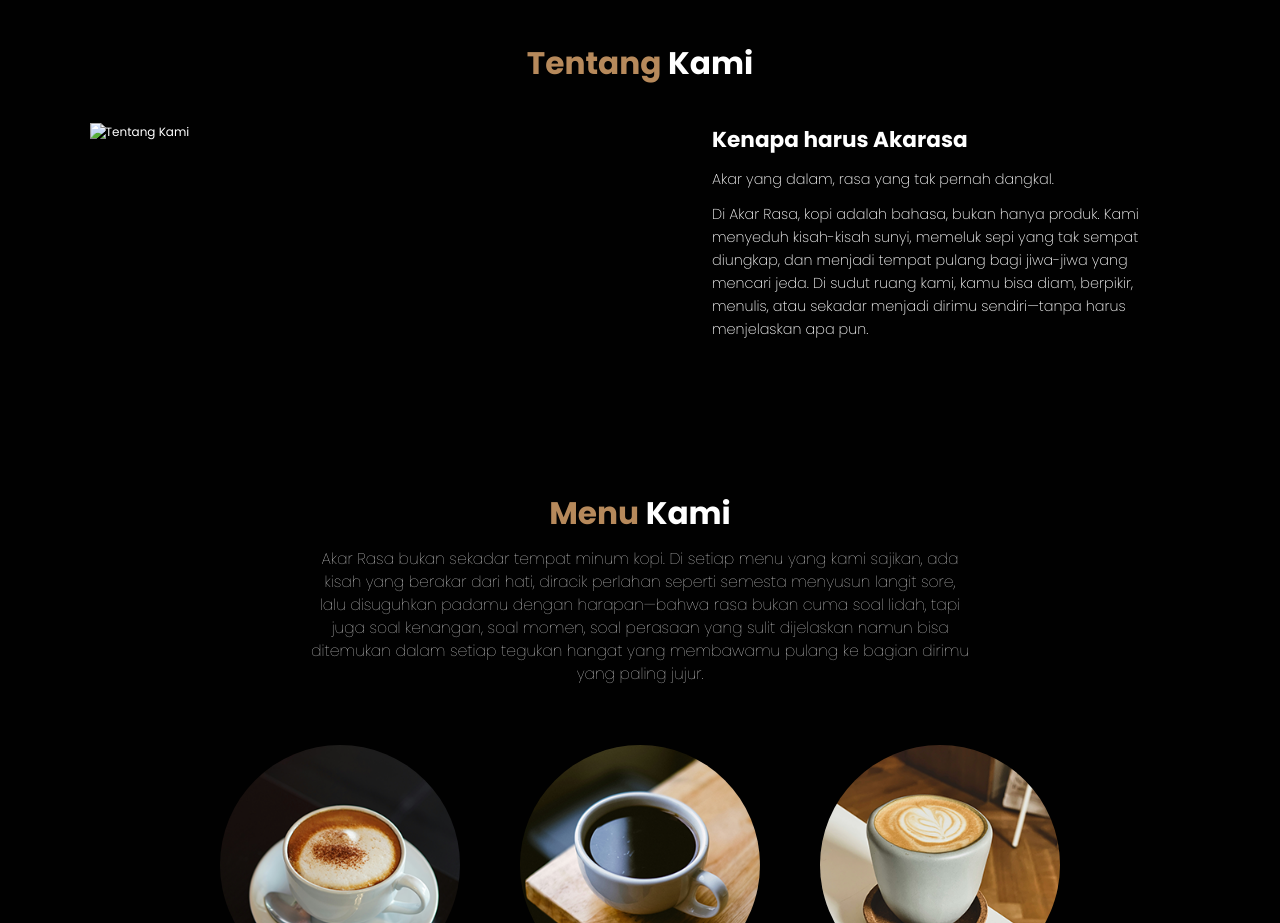
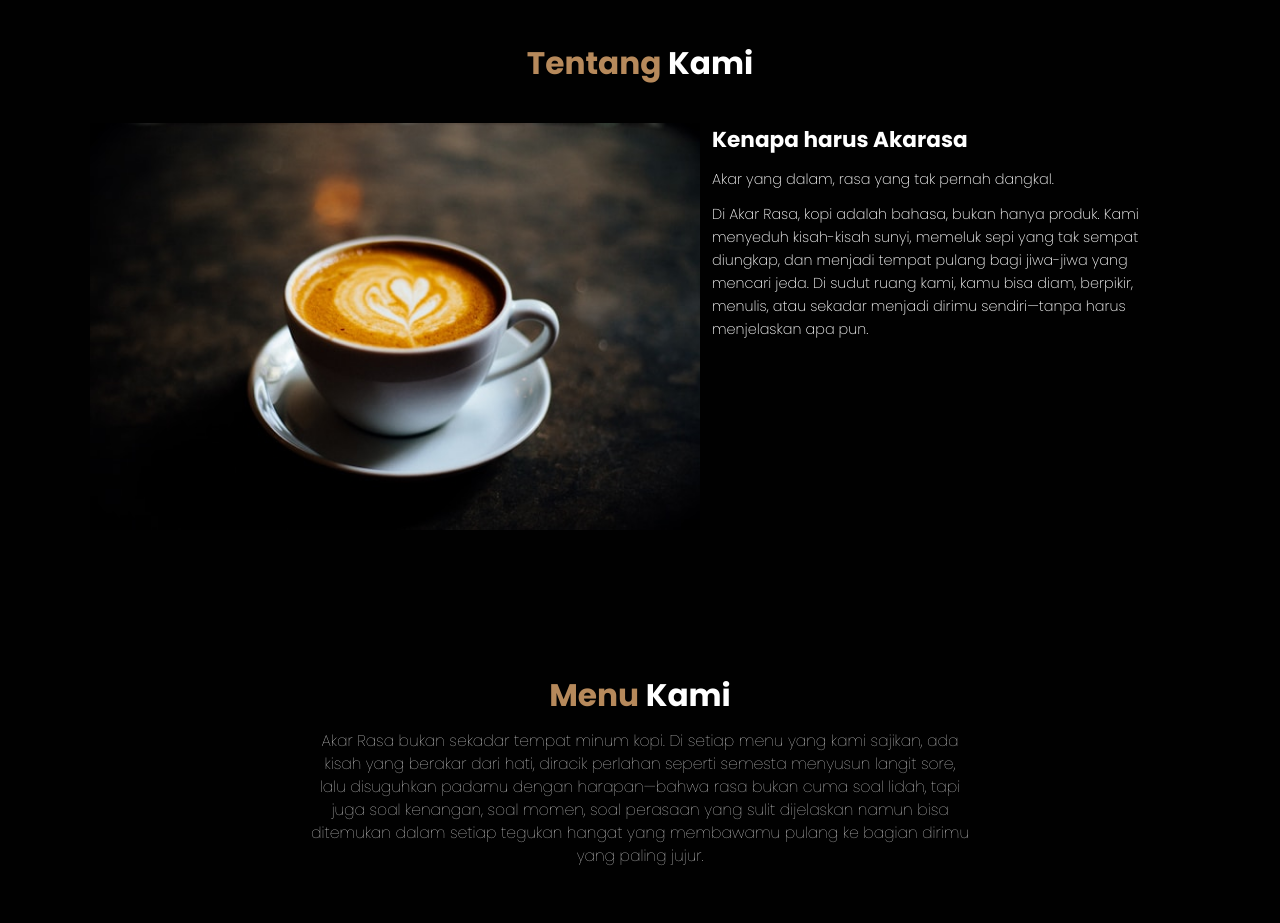
Before and after one commit to GedeNanda/akarasa-coffe-shop, a plain HTML site: page index.html in a window 1280 px wide. Shown: the part 880-1803 px from the top of the page. Drawn offline with nearby package versions, Linux system fonts and the light colour scheme.

Commit message:
Update index.html
change folder img

```diff
--- a/index.html
+++ b/index.html
@@ -58,7 +58,7 @@
 
       <div class="row">
         <div class="about-img">
-          <img src="dani-ZLqxSzvVr7I-unsplash (1).jpg" alt="Tentang Kami" />
+          <img src="img/dani-ZLqxSzvVr7I-unsplash (1).jpg" alt="Tentang Kami" />
         </div>
 
         <div class="content">
```
